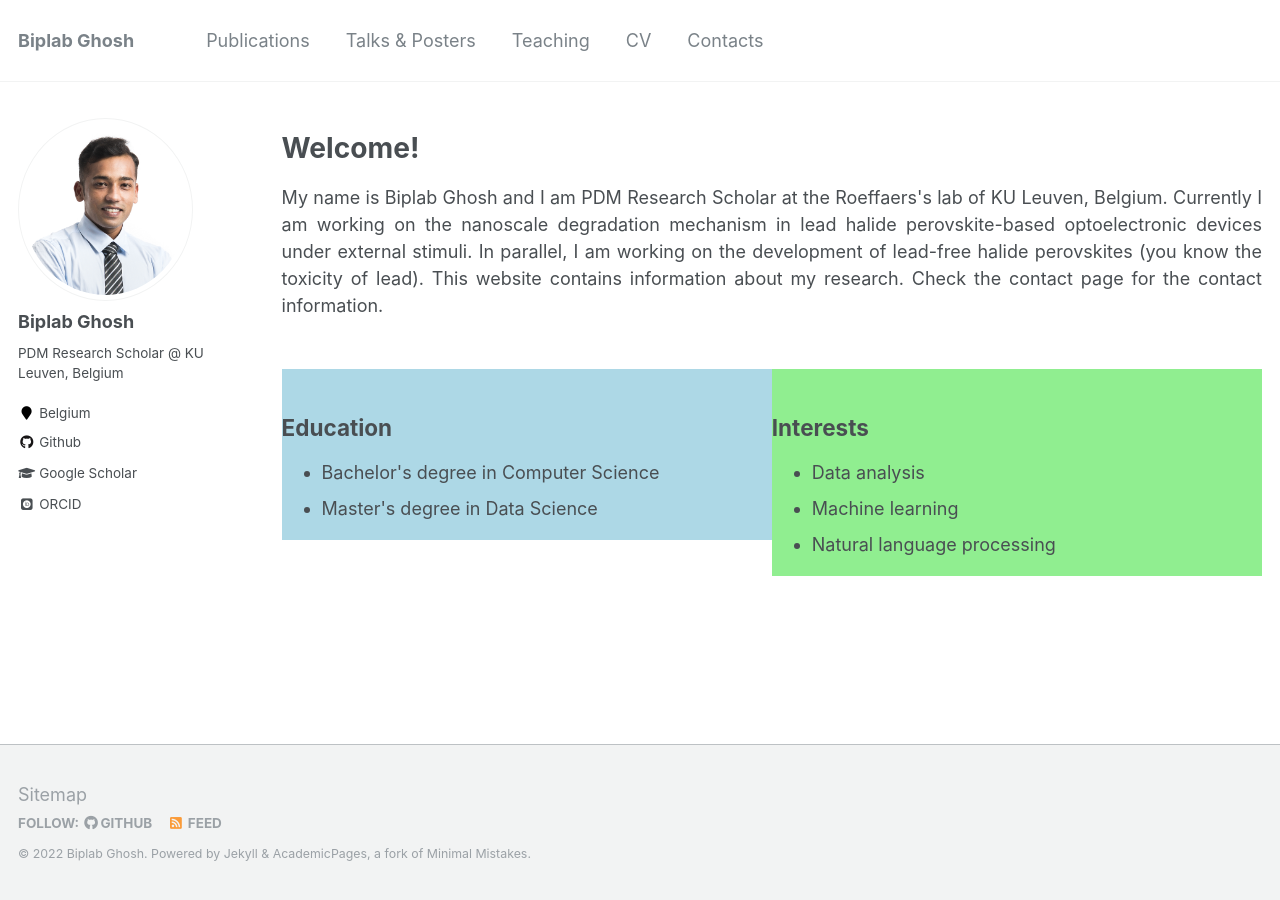
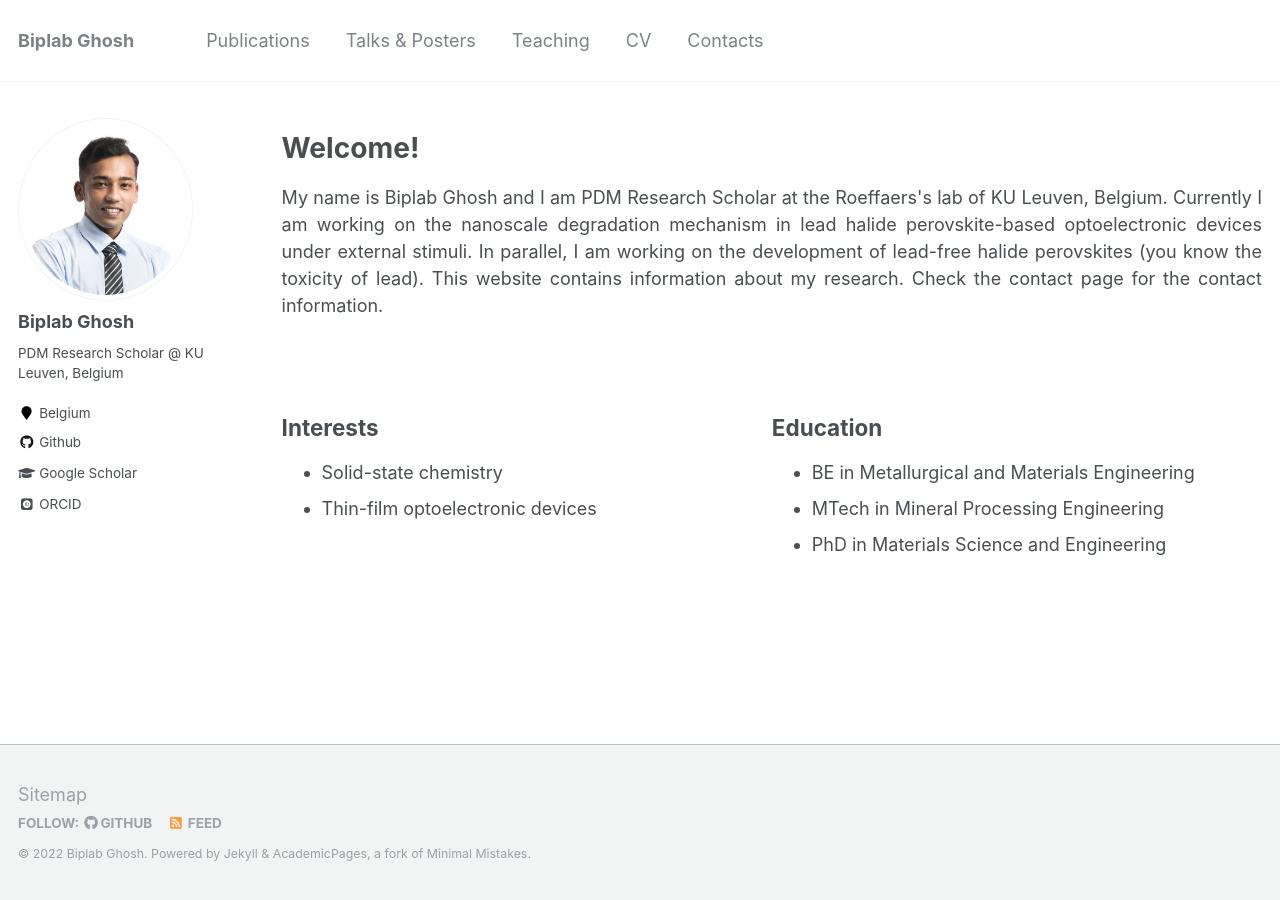
Before and after one commit to DrBiplabGhosh/drbiplabghosh.github.io, a Jekyll site: the page built from _pages/about.md, in a window 1280 px wide. Built offline with Jekyll 4.4.1, drawn with Linux system fonts in a browser that asks for light colours; some web fonts are replaced.

Commit message:
added interest and education

```diff
--- a/_pages/about.md
+++ b/_pages/about.md
@@ -23,27 +23,23 @@ This website contains information about my research. Check the contact page for
     float: left;
     width: 50%;
   }
-  .education {
-    background-color: lightblue;
-  }
-  .interests {
-    background-color: lightgreen;
-  }
+  .education
+  .interests
 </style>
+
+<div class="column interests">
+  <h2>Interests</h2>
+  <ul>
+    <li>Solid-state chemistry</li>
+    <li>Thin-film optoelectronic devices</li>
+  </ul>
+</div>
 
 <div class="column education">
   <h2>Education</h2>
   <ul>
-    <li>Bachelor's degree in Computer Science</li>
-    <li>Master's degree in Data Science</li>
+    <li>BE in Metallurgical and Materials Engineering</li>
+    <li>MTech in Mineral Processing Engineering</li>
+    <li>PhD in Materials Science and Engineering</li>
   </ul>
 </div>
-
-<div class="column interests">
-  <h2>Interests</h2>
-  <ul>
-    <li>Data analysis</li>
-    <li>Machine learning</li>
-    <li>Natural language processing</li>
-  </ul>
-</div>
```
